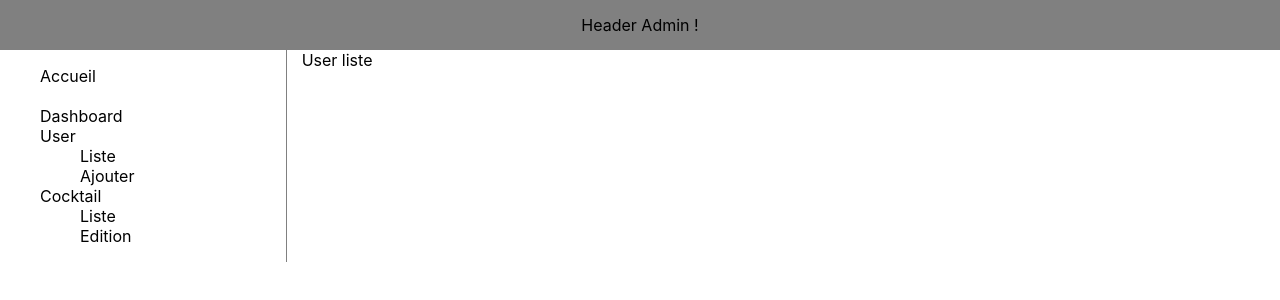
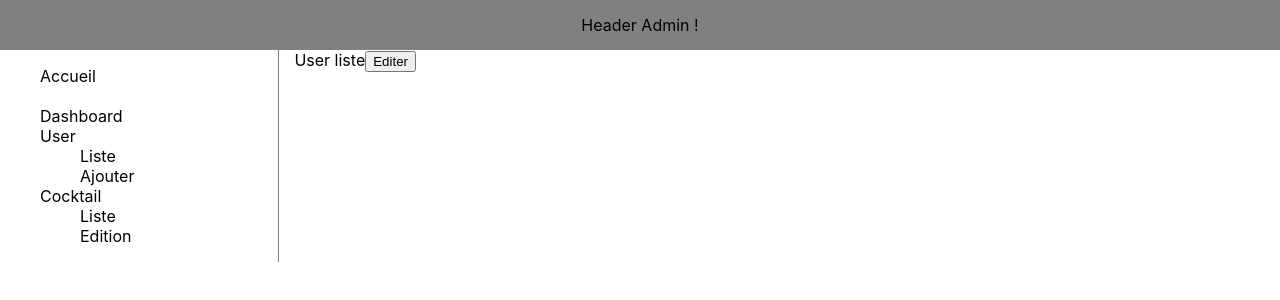
Before and after one commit to Elisee-des/React-Projet-Cocktail, a React (Create React App) app: page /admin/user/index in a window 1280 px wide. Shown: the top 300 px of the page. Built offline with nearby package versions, Linux system fonts and the light colour scheme.

Commit message:
UserParam

```diff
--- a/src/pages/Admin/AdminRouter.js
+++ b/src/pages/Admin/AdminRouter.js
@@ -15,7 +15,7 @@ const AdminRouter = () => {
                     <Route path='user'>
                         <Route path='index' element={ <User/> } />
                         <Route path='add' element={ <UserAdd/> } />
-                        <Route path='edit' element={ <UserEdit/> } />
+                        <Route path='edit/:uid' element={ <UserEdit/> } />
                     </Route>
                     <Route path='cocktail'>
                         <Route path='index' element={ <Cocktail/> } />
--- a/src/pages/Admin/User/User.js
+++ b/src/pages/Admin/User/User.js
@@ -1,9 +1,19 @@
 import React from 'react';
+import { useNavigate } from 'react-router-dom';
 
 const User = () => {
+
+    let navigate = useNavigate();
+
+    const marcel = (userId) => {
+        console.log("click");
+        navigate("../edit/"+userId);
+    }
+
     return (
         <div className='User'>
             User liste
+            <button onClick={() => marcel(4)}>Editer</button>
         </div>
     );
 };
--- a/src/pages/Admin/User/UserEdit.js
+++ b/src/pages/Admin/User/UserEdit.js
@@ -1,6 +1,11 @@
 import React from 'react';
+import { useParams } from 'react-router-dom';
 
 const UserEdit = () => {
+
+    let {uid} = useParams();
+    console.log(uid);
+
     return (
         <div className='UserEdit'>
             Edit User !!
```
